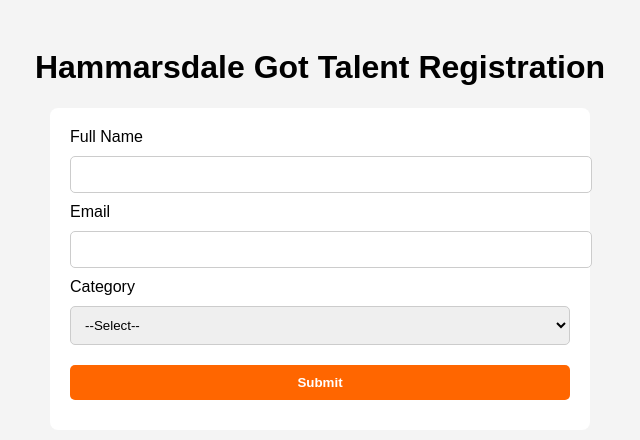
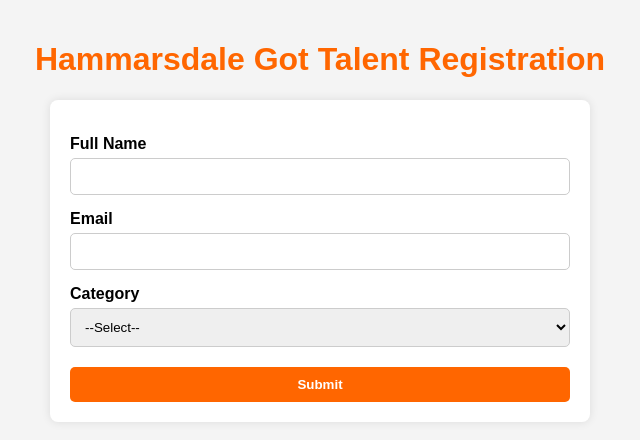
Before and after one commit to SamkeloKheswa/registrationsite, a plain HTML site: page index.html in a window 1280 px wide. Shown: the whole page, without its empty margins (320-960 px from the left). Drawn offline with Linux system fonts and the light colour scheme.

Commit message:
Update index.html

```diff
--- a/index.html
+++ b/index.html
@@ -5,26 +5,31 @@
 <meta name="viewport" content="width=device-width, initial-scale=1.0">
 <title>Hammarsdale Got Talent Registration</title>
 <style>
-  body { font-family: Arial, sans-serif; background: #f4f4f4; padding: 20px; }
-  form { max-width: 500px; margin: auto; background: white; padding: 20px; border-radius: 8px; }
-  input, select, textarea, button { width: 100%; padding: 10px; margin: 10px 0; border-radius: 5px; border: 1px solid #ccc; }
-  button { background: #ff6600; color: white; border: none; cursor: pointer; font-weight: bold; }
+  body { font-family: Arial, sans-serif; background: #f4f4f4; margin: 0; padding: 20px; }
+  h1 { text-align: center; color: #ff6600; }
+  form { max-width: 500px; margin: auto; background: white; padding: 20px; border-radius: 8px; box-shadow: 0 0 10px rgba(0,0,0,0.1); }
+  label { display: block; margin-top: 15px; font-weight: bold; }
+  input, select, textarea, button { width: 100%; padding: 10px; margin-top: 5px; border-radius: 5px; border: 1px solid #ccc; box-sizing: border-box; }
+  button { background: #ff6600; color: white; border: none; cursor: pointer; font-weight: bold; margin-top: 20px; }
   button:hover { background: #e65c00; }
 </style>
 </head>
 <body>
 
-<h1 style="text-align:center;">Hammarsdale Got Talent Registration</h1>
+<h1>Hammarsdale Got Talent Registration</h1>
 
 <form name="talent-registration" method="POST" data-netlify="true">
   <input type="hidden" name="form-name" value="talent-registration">
 
+  <!-- Name -->
   <label for="fullname">Full Name</label>
   <input type="text" id="fullname" name="fullname" required>
 
+  <!-- Email -->
   <label for="email">Email</label>
   <input type="email" id="email" name="email" required>
 
+  <!-- Category -->
   <label for="category">Category</label>
   <select id="category" name="category" required>
     <option value="">--Select--</option>
@@ -33,6 +38,7 @@
     <option value="Other">Other</option>
   </select>
 
+  <!-- Talent Description (only for Performer or Other) -->
   <div id="talentDiv" style="display:none;">
     <label for="talent">Talent Description</label>
     <textarea id="talent" name="talent" placeholder="Describe your talent"></textarea>
```
